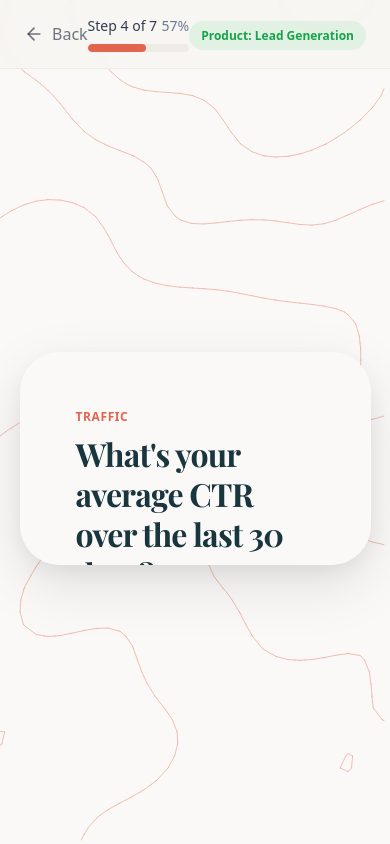
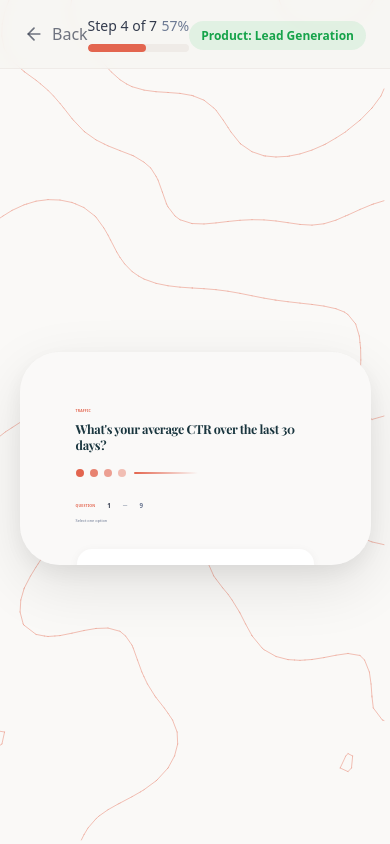
Before and after one commit to productteamautomations/pathfinder-ap, a React (Vite) app: page /funnel-diagnostic/leadgen in a window 390 px wide. Built offline with nearby package versions, Linux system fonts and the light colour scheme; the HTML template or start-up script is replaced by a standard one.

Commit message:
Code edited in Lovable Code Editor
Edited UI in Lovable

```diff
--- a/src/pages/leadgen/FunnelDiagnostic.tsx
+++ b/src/pages/leadgen/FunnelDiagnostic.tsx
@@ -207,13 +207,13 @@ export default function FunnelDiagnostic() {
                   <div className="flex-shrink-0 mb-6">
                     <span
                       className="font-semibold text-primary uppercase tracking-wider mb-2 block"
-                      style={{ fontSize: "clamp(12px, 0.9vw, 16px)" }}
+                      style={{ fontSize: "0.9vw" }}
                     >
                       {question.section}
                     </span>
                     <h2
                       className="font-display font-bold text-title leading-tight tracking-tight"
-                      style={{ fontSize: "clamp(32px, 3.2vw, 64px)" }}
+                      style={{ fontSize: "3.2vw" }}
                     >
                       {question.question}
                     </h2>
@@ -225,24 +225,21 @@ export default function FunnelDiagnostic() {
                     <div className="flex items-center gap-3">
                       <span
                         className="font-semibold text-primary uppercase tracking-wider"
-                        style={{ fontSize: "clamp(12px, 0.9vw, 16px)" }}
+                        style={{ fontSize: "0.9vw" }}
                       >
                         Question
                       </span>
-                      <span className="font-bold text-foreground" style={{ fontSize: "clamp(20px, 1.6vw, 32px)" }}>
+                      <span className="font-bold text-foreground" style={{ fontSize: "1.6vw" }}>
                         {currentQuestion + 1}
                       </span>
-                      <span className="text-muted-foreground" style={{ fontSize: "clamp(16px, 1.2vw, 24px)" }}>
+                      <span className="text-muted-foreground" style={{ fontSize: "1.2vw" }}>
                         —
                       </span>
-                      <span
-                        className="font-bold text-muted-foreground"
-                        style={{ fontSize: "clamp(20px, 1.6vw, 32px)" }}
-                      >
+                      <span className="font-bold text-muted-foreground" style={{ fontSize: "1.6vw" }}>
                         {totalSteps}
                       </span>
                     </div>
-                    <p className="text-muted-foreground mt-2" style={{ fontSize: "clamp(14px, 1vw, 18px)" }}>
+                    <p className="text-muted-foreground mt-2" style={{ fontSize: "1vw" }}>
                       Select one option
                     </p>
                   </div>
@@ -261,12 +258,10 @@ export default function FunnelDiagnostic() {
                             ? "border-primary bg-primary text-primary-foreground shadow-[0_4px_20px_rgba(227,102,79,0.25)]"
                             : "border-border/30 bg-white text-foreground hover:border-primary/40 hover:shadow-[0_4px_15px_rgba(0,0,0,0.08)]"
                         }`}
-                        style={{ fontSize: "clamp(16px, 1.2vw, 22px)" }}
+                        style={{ fontSize: "1.2vw" }}
                       >
                         <span>{option}</span>
-                        <ChevronRight
-                          className={`w-5 h-5 transition-transform ${answers[question.id] === option ? "text-primary-foreground" : "text-muted-foreground"}`}
-                        />
+                        <ChevronRight className="transition-transform" style={{ width: "1.2vw", height: "1.2vw" }} />
                       </motion.button>
                     ))}
                   </div>
@@ -275,10 +270,13 @@ export default function FunnelDiagnostic() {
                   <button
                     onClick={handleBack}
                     className="mt-6 flex-shrink-0 font-medium text-muted-foreground hover:text-foreground transition-colors flex items-center gap-3 group"
-                    style={{ fontSize: "clamp(12px, 0.9vw, 16px)" }}
+                    style={{ fontSize: "0.9vw" }}
                   >
-                    <div className="w-10 h-10 rounded-full bg-white border border-border/50 flex items-center justify-center shadow-sm group-hover:shadow-md group-hover:border-primary/30 transition-all">
-                      <ChevronRight className="w-4 h-4 text-foreground rotate-180" />
+                    <div
+                      className="rounded-full bg-white border border-border/50 flex items-center justify-center shadow-sm group-hover:shadow-md group-hover:border-primary/30 transition-all"
+                      style={{ width: "2.5vw", height: "2.5vw" }}
+                    >
+                      <ChevronRight className="text-foreground rotate-180" style={{ width: "1vw", height: "1vw" }} />
                     </div>
                     <span className="uppercase tracking-wider">{currentQuestion > 0 ? "Back" : "Cancel"}</span>
                   </button>
```
